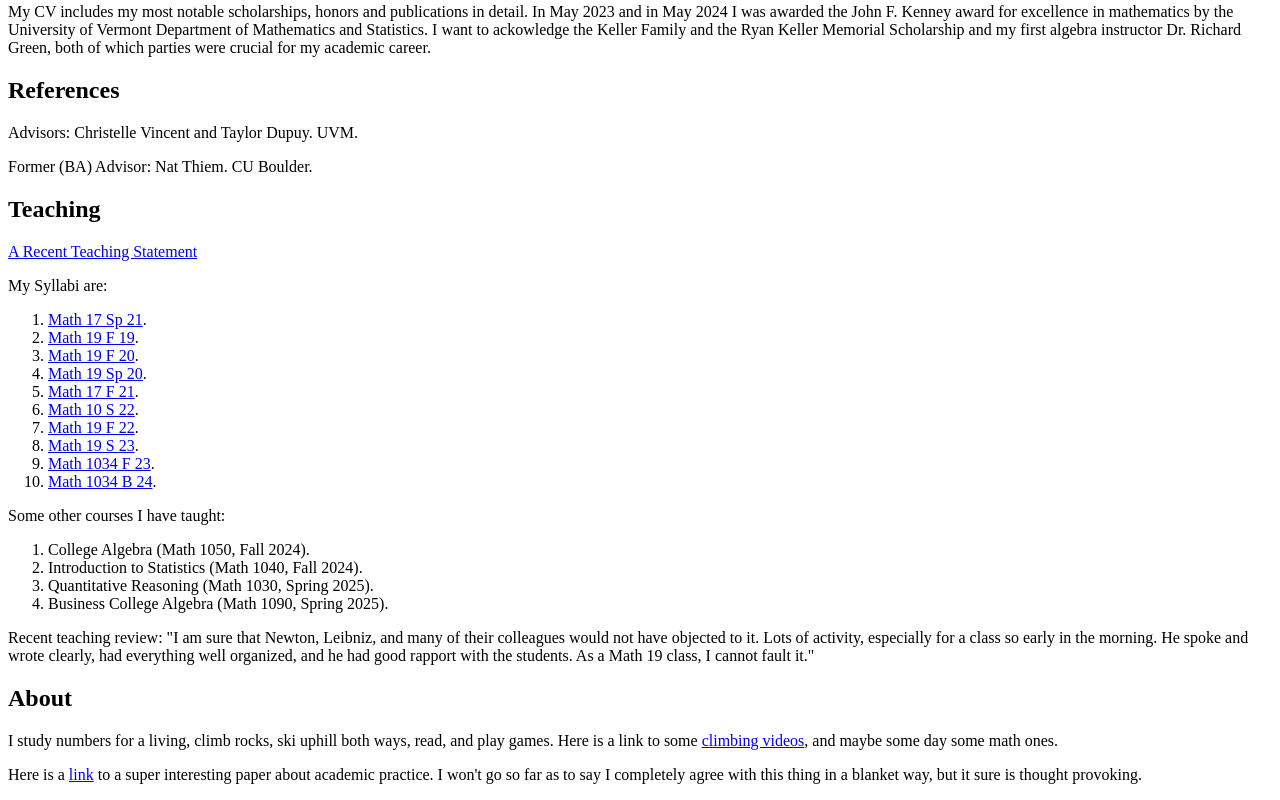
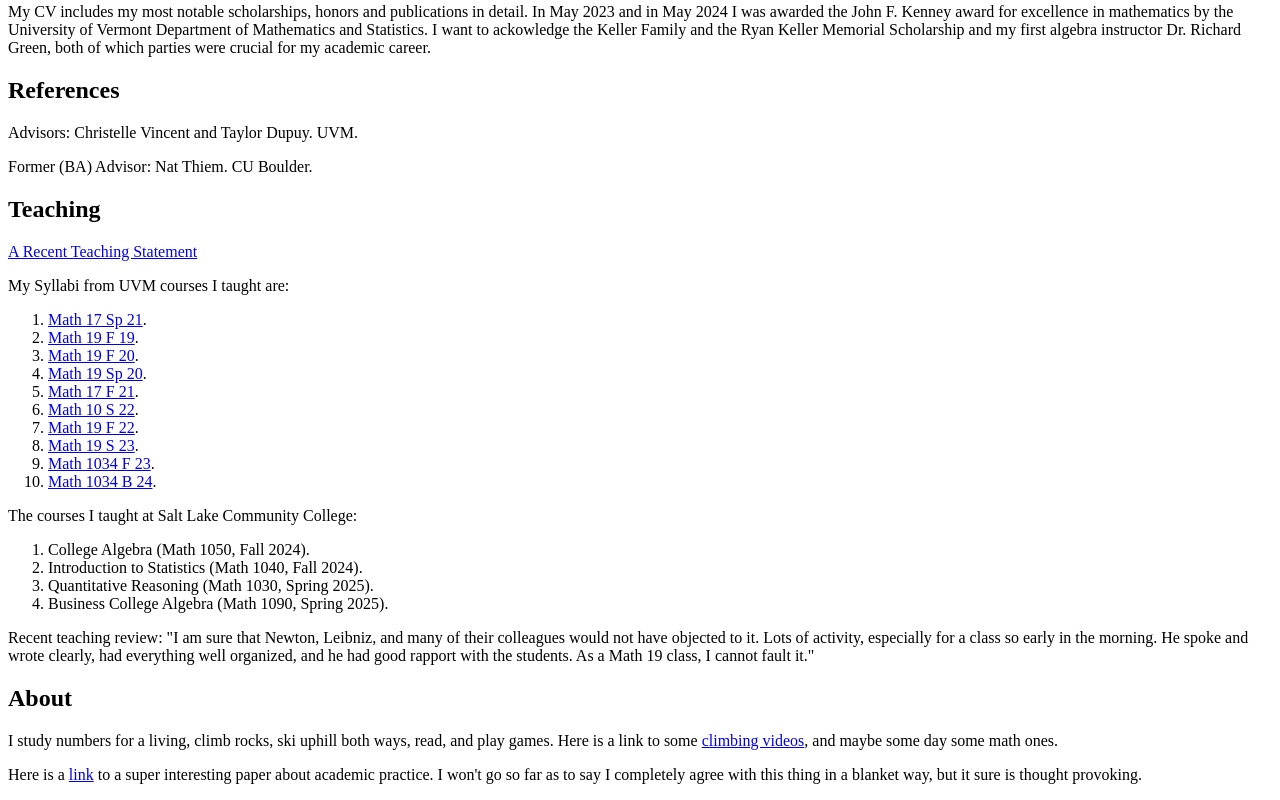
Before and after one commit to JeFranko/JeFranko.github.io, a plain HTML site: page index.html in a window 1280 px wide. Shown: the part 1471-2271 px from the top of the page. Drawn offline with Linux system fonts and the light colour scheme.

Commit message:
Update index.html

```diff
--- a/index.html
+++ b/index.html
@@ -109,7 +109,7 @@ I organized <a href="https://www.uvm.edu/~unqvnts/">unQVNTS</a>, the UVM Number
 
 <p><a href="teaching_statement.pdf">A Recent Teaching Statement</a></p>
 
-<p>My Syllabi are:</p>
+<p>My Syllabi from UVM courses I taught are:</p>
 <ol>
   <li><a href="Math17sp21_Syllabus.pdf">Math 17 Sp 21</a>.</li>
   <li><a href="Math19f19_Syllabus.pdf">Math 19 F 19</a>.</li>
@@ -123,7 +123,7 @@ I organized <a href="https://www.uvm.edu/~unqvnts/">unQVNTS</a>, the UVM Number
   <li><a href="Math1034BS24_syllabus.pdf"> Math 1034 B 24</a>.</li>
 </ol>
 
-<p>Some other courses I have taught:</p>
+<p>The courses I taught at Salt Lake Community College:</p>
 <ol>
 	<li>College Algebra (Math 1050, Fall 2024).</li>
 	<li>Introduction to Statistics (Math 1040, Fall 2024).</li>
```
